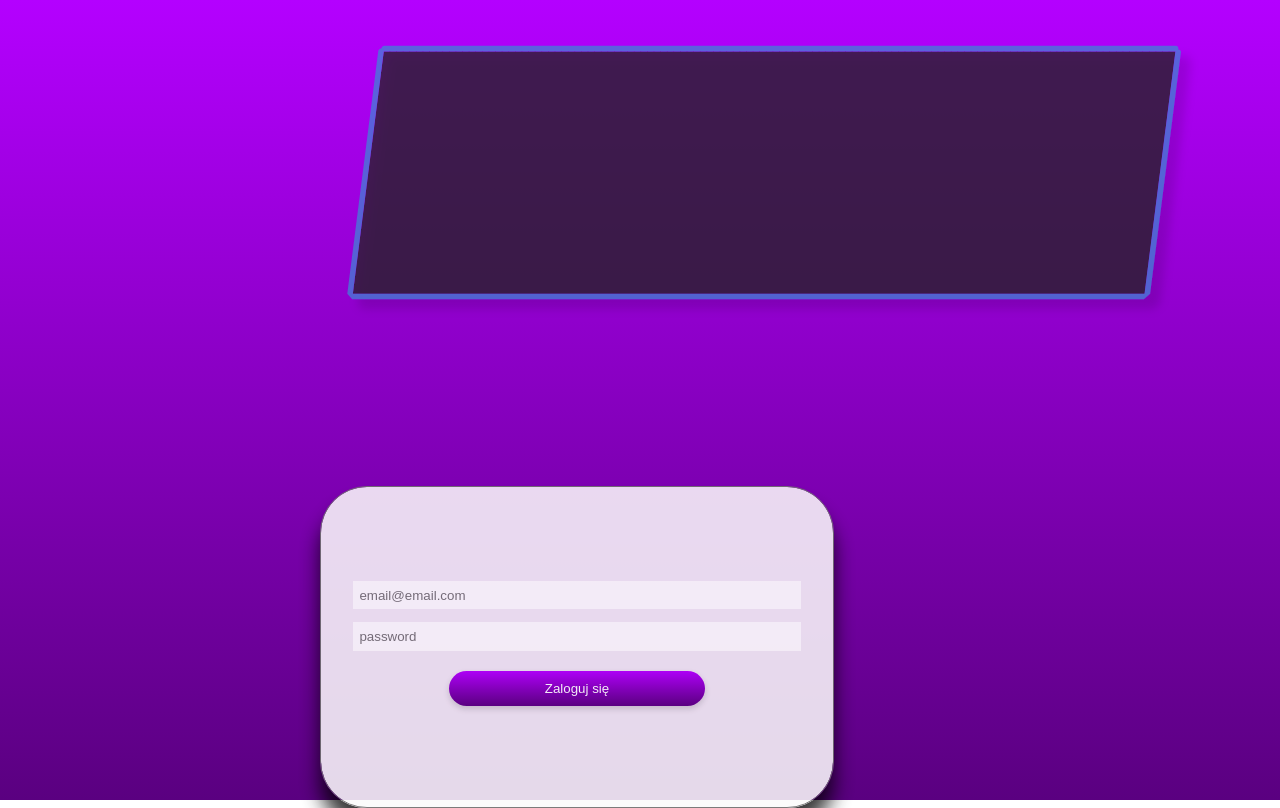
After one commit to lukasmix06/DO-IT-TOGETHER, a PHP site: page /public/views/login.html in a window 1280 px wide; the page is wider, and only the part inside the window is pictured. The commit adds this page. Run offline with PHP 8.4, Linux system fonts and the light colour scheme.

Commit message:
Utworzenie strony z logowaniem w HTML i CSS

```diff
--- a/index.php
+++ b/index.php
@@ -1,3 +1,3 @@
 <?php
 
-echo "Hello everyone :)";
+echo "Hello everyone :) Teraz bedzie cos po polsku";
--- /dev/null
+++ b/public/css/style.css
@@ -0,0 +1,78 @@
+body {
+    margin: 0;
+}
+
+.container {
+    width: 100vw;
+    height: 100vh;
+    background: transparent linear-gradient(180deg, #B400FF 0%, #5A0080 100%) 0% 0% no-repeat padding-box;
+
+    display: flex;
+    flex-direction: column;
+    justify-content: center;
+    align-items: center;
+}
+
+.logo {
+    width: 50%;
+    text-align: center;
+}
+
+.login-container {
+    width: 50%;
+    text-align: center;
+}
+
+form {
+    display: flex;
+    flex-direction: column;
+    justify-content: center;
+    align-items: center;
+    width: 80%;
+    height: 40vh;
+
+    border: 1px solid var(--unnamed-color-707070);
+    background: #FBFBFBF0 0% 0% no-repeat padding-box;
+    box-shadow: 0px 20px 20px #000000D6;
+    border: 1px solid #707070;
+    border-radius: 47px;
+    opacity: 0.92;
+}
+
+button {
+    background: transparent linear-gradient(180deg, #B400FF 0%, #5A0080 100%) 0% 0% no-repeat padding-box;
+    box-shadow: 0px 3px 6px #00000029;
+    border-radius: 27px;
+
+    width: 50%;
+    border: none;
+    color: white;
+    margin: 1em;
+    line-height: 2.5em;
+}
+
+input {
+    border: none;
+    padding: 0.5em;
+    margin: 0.5em;
+    width: 85%;
+}
+
+@media only screen and (max-device-width: 420px) {
+    * {
+        font-size: 36px;
+    }
+
+    .login-container, .logo {
+        width: 100%;
+    }
+
+    form {
+        margin: auto;
+    }
+
+    img {
+        height: 7em;
+        margin: 2em;
+    }
+}
--- /dev/null
+++ b/public/views/login.html
@@ -0,0 +1,20 @@
+<!DOCTYPE html>
+<head>
+    <link rel="stylesheet" type="text/css" href="../css/style.css">
+    <title>LOGIN PAGE</title>
+</head>
+<body>
+    <div class="container">
+        <div class="logo">
+            <img src="../img/logo.svg">
+        </div>
+        <div class="login-container">
+            <form>
+                <input name="email" type="text" placeholder="email@email.com">
+                <input name="password" type="password" placeholder="password">
+                <button>Zaloguj się</button>
+            </form>
+        </div>
+
+    </div>
+</body>
```
Also changed, not shown: public/img/800px_COLOURBOX7606953.jpg (added), public/img/logo.svg (added), public/views/projects.html (added), 1 other file.
